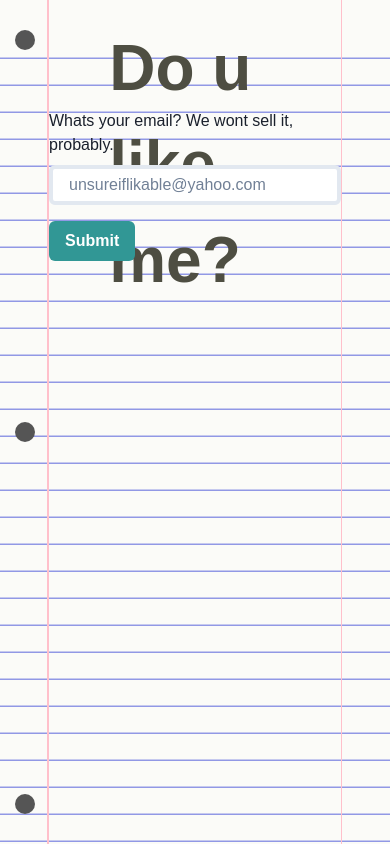
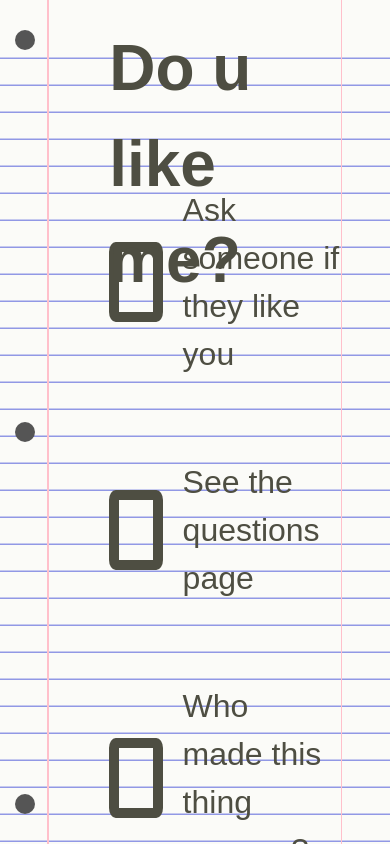
Before and after one commit to andregcab/do-you-like-me, a Next.js app: page / in a window 390 px wide. Built offline with nearby package versions, Linux system fonts and the light colour scheme; a web font is replaced by a local one.

Commit message:
added landing page and styles

```diff
--- a/src/components/Answer/index.tsx
+++ b/src/components/Answer/index.tsx
@@ -20,7 +20,10 @@ const Answer = ({ title }: AnswerProps) => {
       <label className={styles.label} htmlFor={title}>
         {title}
       </label>
-      <SendButton checked={checked} />
+      {/* some logic here only to show when the app is in a certain
+      "state", should probably be triggered in context from either url
+      params only */}
+      {/* <SendButton checked={checked} /> */}
     </div>
   );
 };
--- a/src/components/LandingPage/index.tsx
+++ b/src/components/LandingPage/index.tsx
@@ -1,73 +1,23 @@
-import { useForm } from 'react-hook-form';
-import { yupResolver } from '@hookform/resolvers/yup';
-import * as yup from 'yup';
-import {
-  Box,
-  Button,
-  FormControl,
-  FormErrorMessage,
-  FormLabel,
-  Input,
-} from '@chakra-ui/react';
+import { Box } from '@chakra-ui/react';
+import { Answers } from '@types';
+import Questions from '@components/Questions';
 import styles from '@styles/LandingPage.module.scss';
 
-const schema = yup
-  .object({
-    yourEmail: yup
-      .string()
-      .email()
-      .required('Need your email, we wont sell it. Probably.'),
-  })
-  .required();
-
-type FormData = yup.InferType<typeof schema>;
-
 const LandingPage = () => {
-  const {
-    handleSubmit,
-    register,
-    formState: { errors, isSubmitting },
-  } = useForm<FormData>({ resolver: yupResolver(schema) });
-
-  function onSubmit(values: FormData) {
-    console.log({ values });
-    return new Promise<void>((resolve) => {
-      setTimeout(() => {
-        alert(JSON.stringify(values, null, 2));
-        resolve();
-      }, 3000);
-    });
-  }
+  const answers = [
+    Answers.ASK,
+    Answers.SEE,
+    Answers.WHO,
+    Answers.SECRET,
+  ];
 
   return (
-    <form
-      className={styles.container}
-      onSubmit={handleSubmit(onSubmit)}
-    >
-      <Box>
-        <FormControl isInvalid={!!errors.yourEmail?.message}>
-          <FormLabel htmlFor="yourEmail">
-            Whats your email? We wont sell it, probably.
-          </FormLabel>
-          <Input
-            id="yourEmail"
-            placeholder="unsureiflikable@yahoo.com"
-            {...register('yourEmail')}
-          />
-          <FormErrorMessage>
-            <span>{errors.yourEmail?.message}</span>
-          </FormErrorMessage>
-        </FormControl>
-        <Button
-          mt={4}
-          colorScheme="teal"
-          isLoading={isSubmitting}
-          type="submit"
-        >
-          Submit
-        </Button>
-      </Box>
-    </form>
+    <Box>
+      <Questions
+        className={styles.question_overrides}
+        answers={answers}
+      />
+    </Box>
   );
 };
 
@@ -75,8 +25,7 @@ export default LandingPage;
 
 // TODO:
 
-// 1. create an actual landing page file
-// 2. migrate this code to another component called idk
 // 3. convert the "new" form component and page component to routes
 // 4. the landing page will act as a navigator component
+// 4.5 only show send button if url params exist, maybe some extra logic too
 // 5. choices will be send to someone, check out page, check out creator (me), and a fourth sillier thing (secret thing meme?)
--- a/src/components/Questions/index.tsx
+++ b/src/components/Questions/index.tsx
@@ -2,12 +2,17 @@ import { Answers } from '@types';
 import Answer from '@components/Answer';
 import styles from '@styles/Questions.module.scss';
 
-const Questions = () => {
+interface QuestionsProps {
+  answers: Array<Answers>;
+  className?: string;
+}
+
+const Questions = ({ answers, className }: QuestionsProps) => {
   return (
-    <div className={styles.container}>
-      <Answer title={Answers.YES} />
-      <Answer title={Answers.NO} />
-      <Answer title={Answers.MAYBE} />
+    <div className={className || styles.container}>
+      {answers.map((answer) => {
+        return <Answer key={answer} title={answer} />;
+      })}
     </div>
   );
 };
--- a/src/pages/index.tsx
+++ b/src/pages/index.tsx
@@ -2,7 +2,6 @@ import Head from 'next/head';
 import AppContextProvider from '@context';
 import Page from '@components/Page';
 import LandingPage from '@components/LandingPage';
-import Questions from '@components/Questions';
 
 const Main = () => {
   return (
@@ -27,7 +26,6 @@ const Main = () => {
         <AppContextProvider>
           <Page>
             <LandingPage />
-            {/* <Questions /> */}
           </Page>
         </AppContextProvider>
       </main>
--- a/src/styles/LandingPage.module.scss
+++ b/src/styles/LandingPage.module.scss
@@ -1,25 +1,48 @@
-.container {
+.question_overrides {
   display: flex;
+  align-items: flex-start;
+  justify-content: center;
   flex-direction: column;
-  align-items: center;
-  margin-top: 15%;
-  input,
-  span,
-  label {
-    font-size: 1.6rem;
+  margin-top: 6rem;
+  margin-left: 4%;
+  > div {
+    margin: 2.5rem;
+    label {
+      font-size: 3rem;
+    }
   }
-  input {
-    background-color: white;
-    border-width: 0.25rem;
+}
+
+@media screen and (min-width: 768px) and (max-width: 1024px) {
+  .question_overrides {
+    margin-top: 6.5rem;
+    > div {
+      margin: 1.8rem;
+      label {
+        font-size: 3rem;
+      }
+    }
   }
 }
 
 @media (max-width: 768px) {
-  .container {
-    input,
-    span,
-    label {
-      font-size: 1rem;
+  .question_overrides {
+    > div {
+      label {
+        font-size: 2rem;
+      }
     }
   }
 }
+
+@media only screen and (max-device-width: 480px) {
+  .question_overrides {
+    > div {
+      margin: 2rem 0;
+      label {
+        margin-left: 1rem;
+        font-size: 1.2rem;
+      }
+    }
+  }
+}
--- a/src/types.ts
+++ b/src/types.ts
@@ -4,6 +4,10 @@ export enum Answers {
   YES = 'yes',
   NO = 'no',
   MAYBE = 'maybe',
+  ASK = 'Ask someone if they like you',
+  SEE = 'See the questions page',
+  WHO = 'Who made this thing anyway?',
+  SECRET = 'A secret fourth thing',
 }
 
 export type AnswerState = Answers | null;
```
Also changed, not shown: src/components/EmailForm/index.tsx (added, +82 -0 lines), src/styles/EmailForm.module.scss (added, +25 -0 lines).
